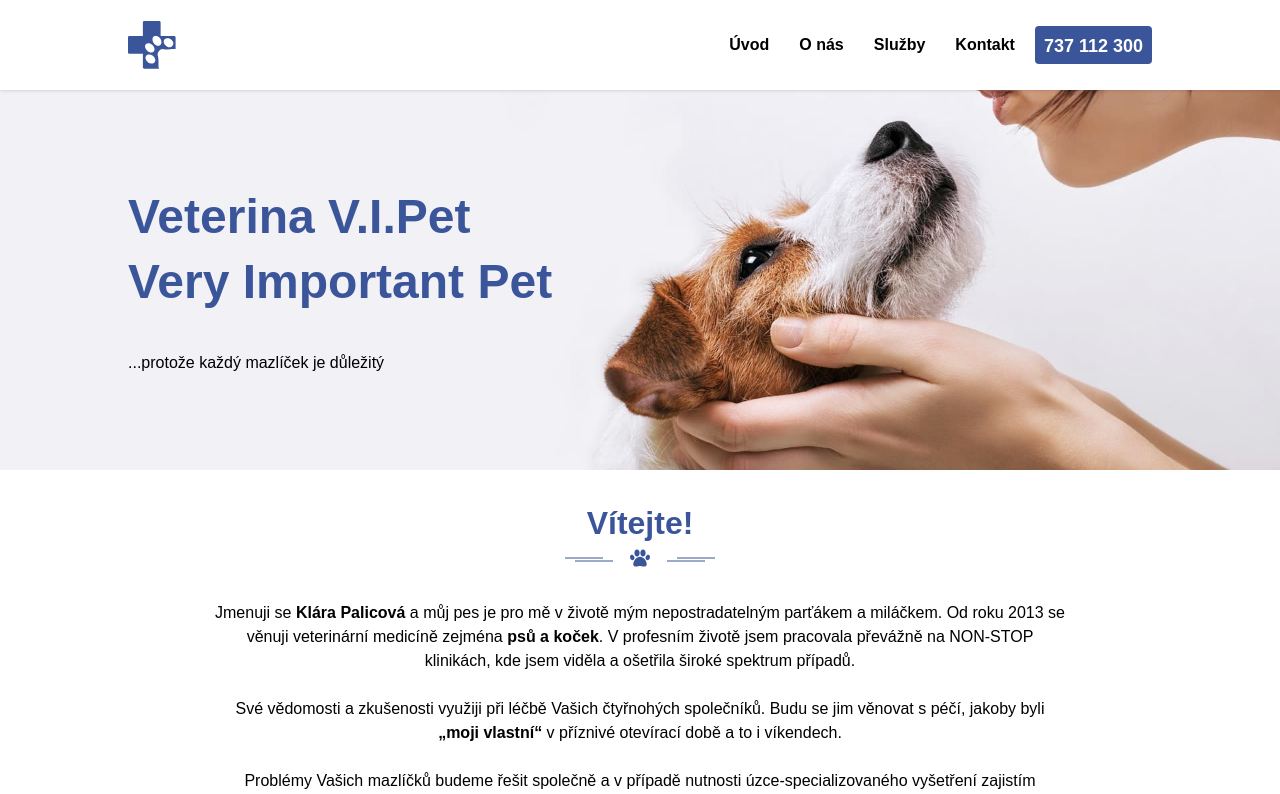
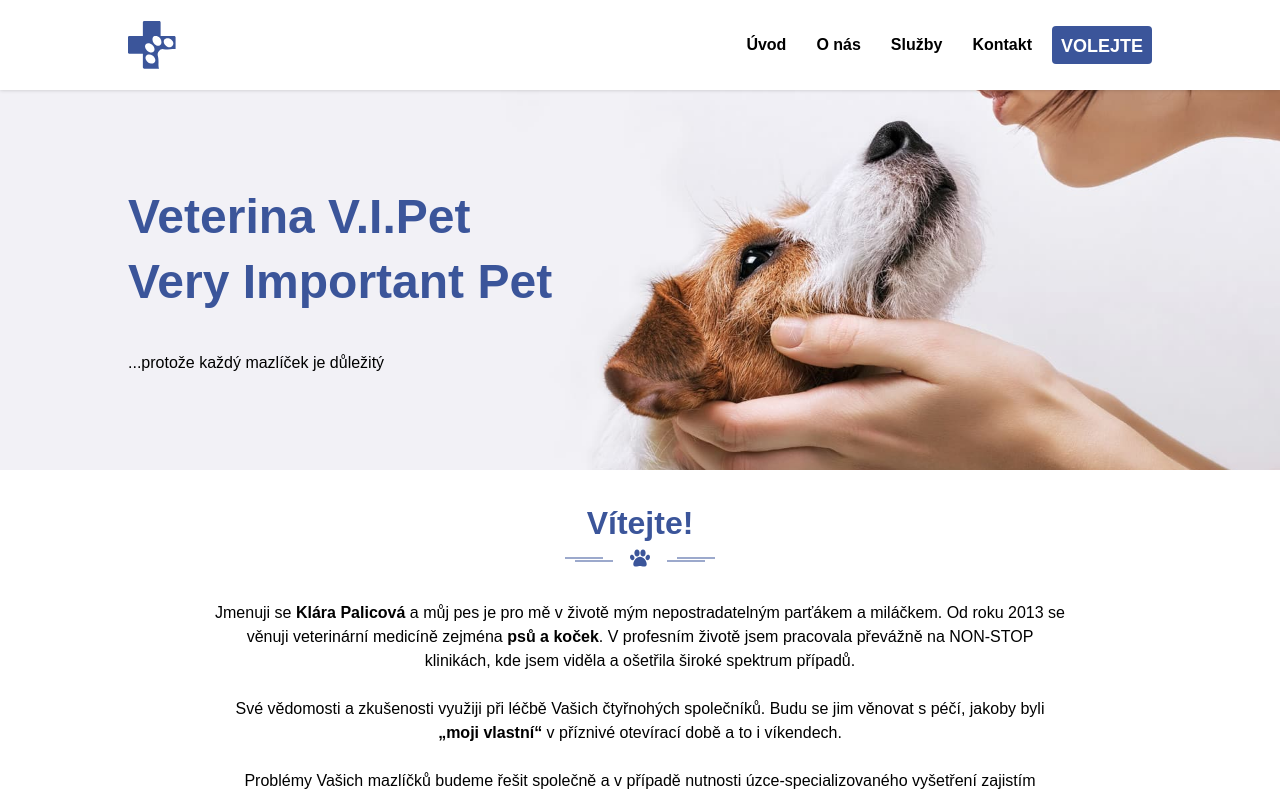
Before and after one commit to viktordanko/veterina-uvoz, a Next.js app: page / in a window 1280 px wide. Shown: the top 794 px of the page. Built offline with nearby package versions, Linux system fonts and the light colour scheme.

Commit message:
Edit CTA's btn label in header

```diff
--- a/components/Menu/MenuList.js
+++ b/components/Menu/MenuList.js
@@ -20,7 +20,7 @@ const menuItems = [
   },
   {
     isPhoneButton: true,
-    label: '737 112 300',
+    label: 'Volejte',
     href: 'tel:+421737112300',
   },
 ];
```
